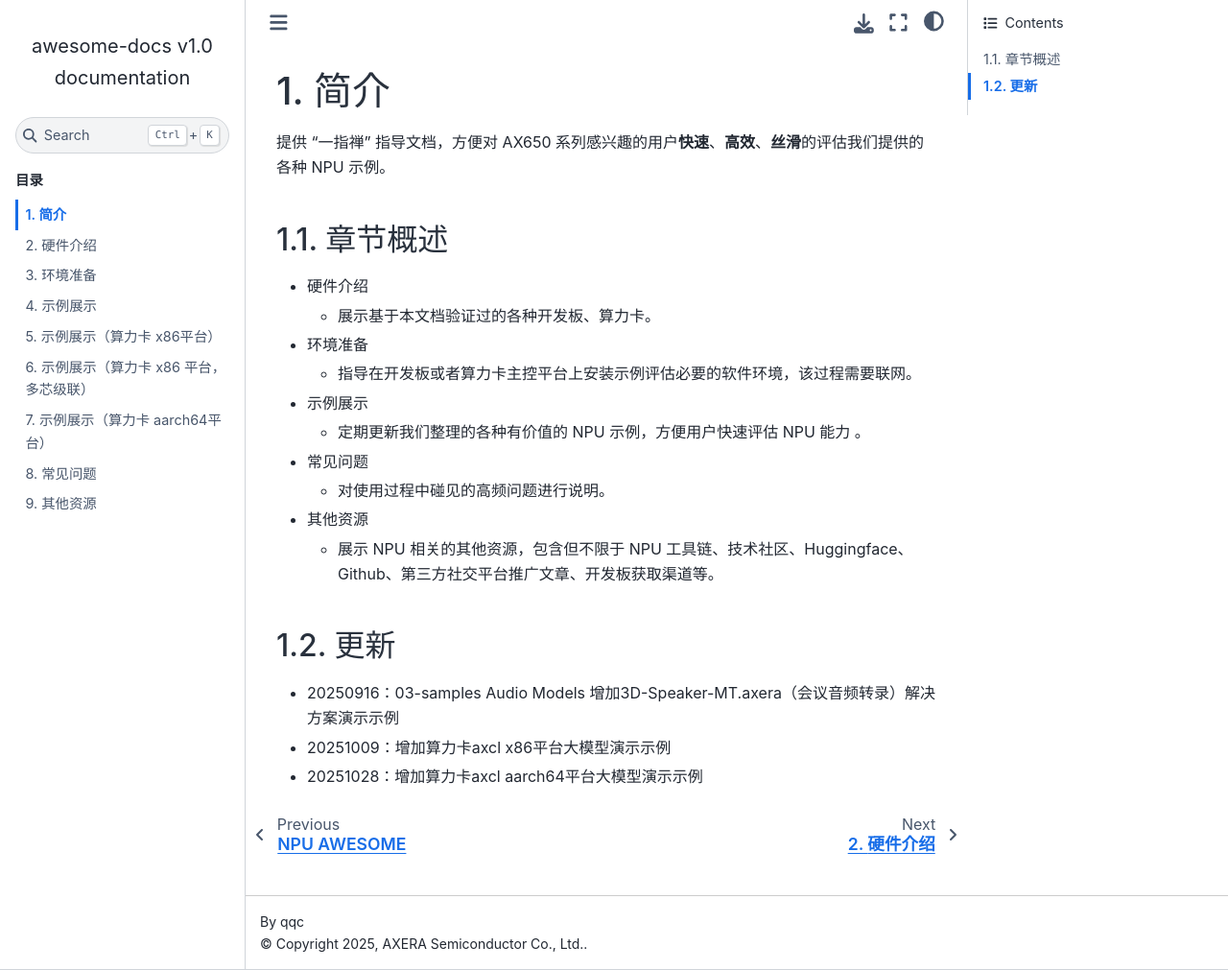
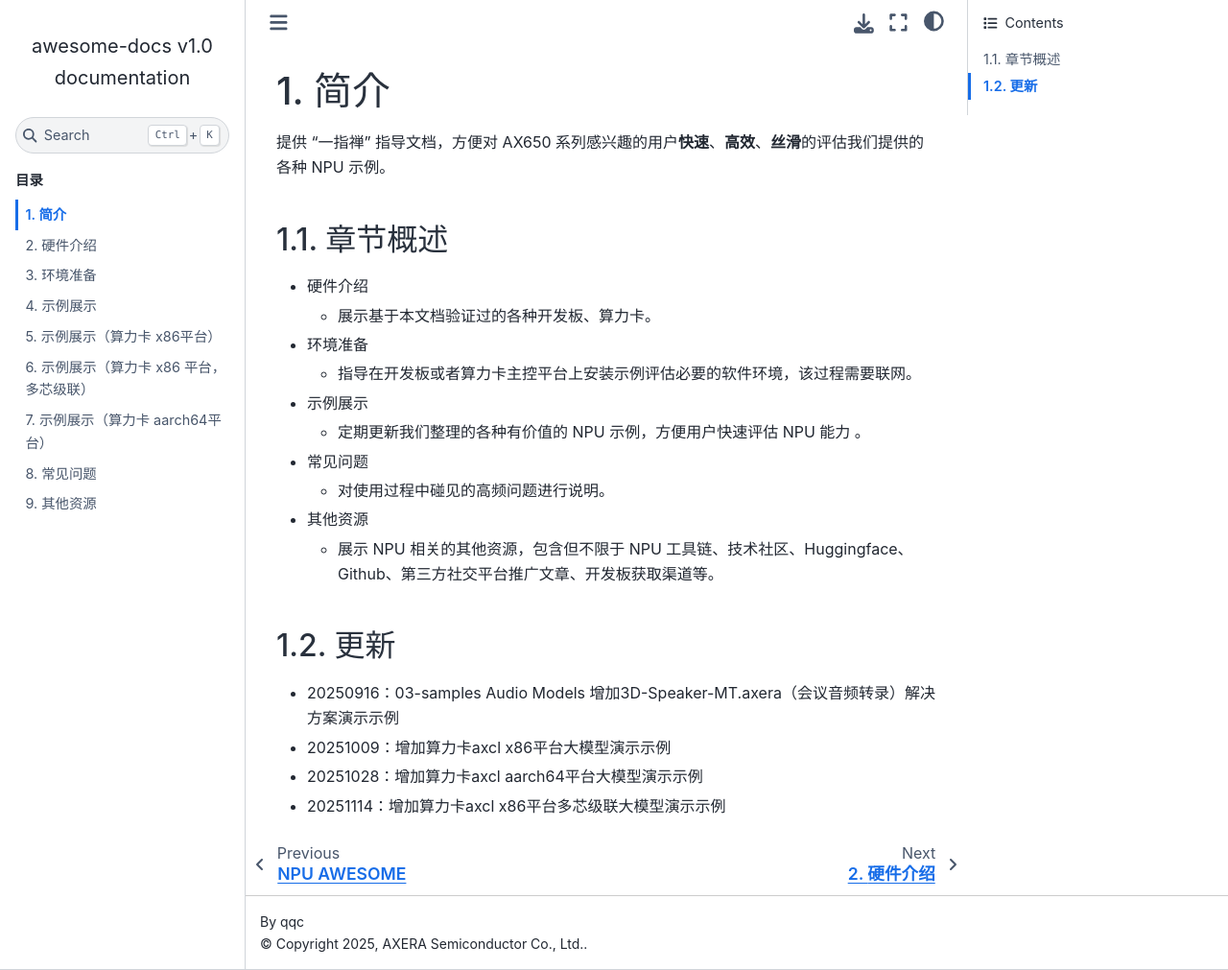
Before and after one commit to AXERA-TECH/awesome-docs, a Sphinx documentation site: the page built from source/00_introduction.md, in a window 1280 px wide and 1011 px high. Shown: the whole window at 96% size. Built offline with Sphinx 7.4.7 and the Sphinx Book theme 1.1.4, drawn with Linux system fonts in a browser that asks for light colours.

Commit message:
Update 00_introduction.md

```diff
--- a/source/00_introduction.md
+++ b/source/00_introduction.md
@@ -20,3 +20,4 @@
 - 20250916：03-samples Audio Models 增加3D-Speaker-MT.axera（会议音频转录）解决方案演示示例
 - 20251009：增加算力卡axcl x86平台大模型演示示例
 - 20251028：增加算力卡axcl aarch64平台大模型演示示例
+- 20251114：增加算力卡axcl x86平台多芯级联大模型演示示例
```
